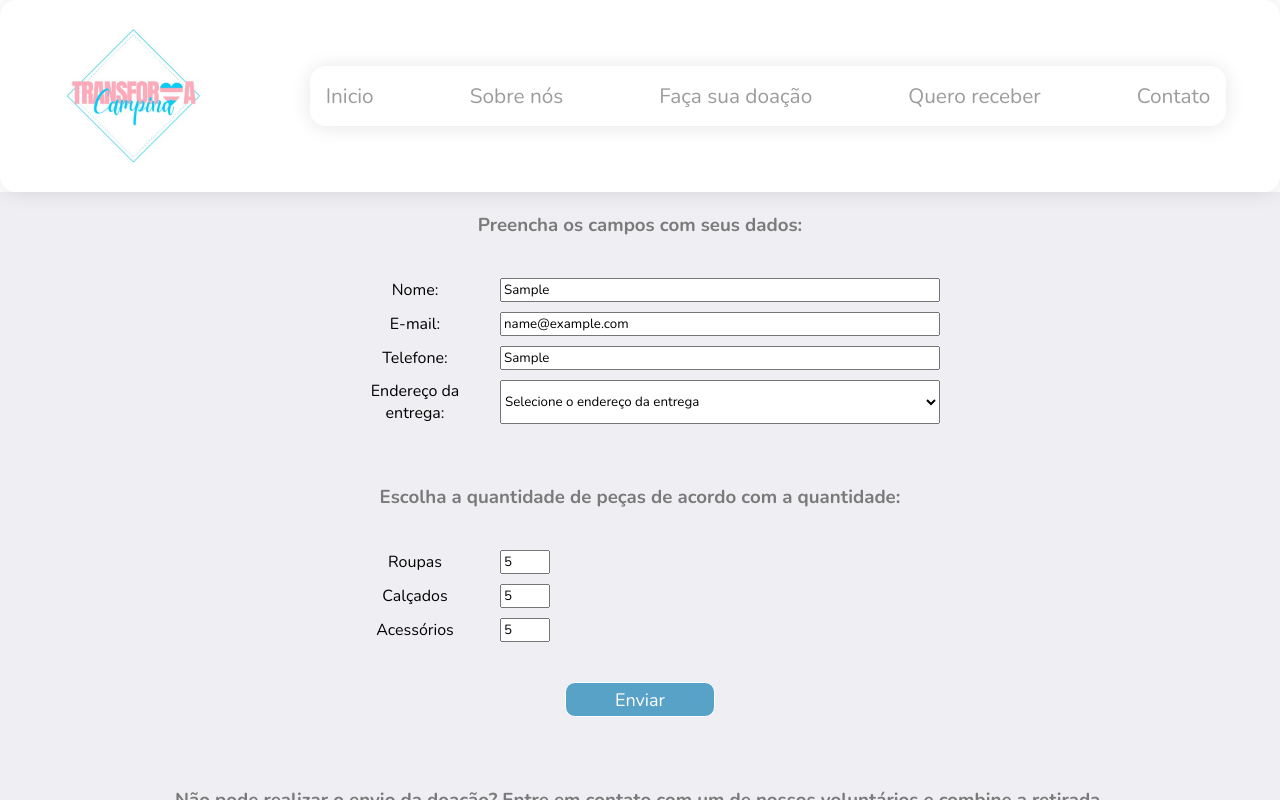
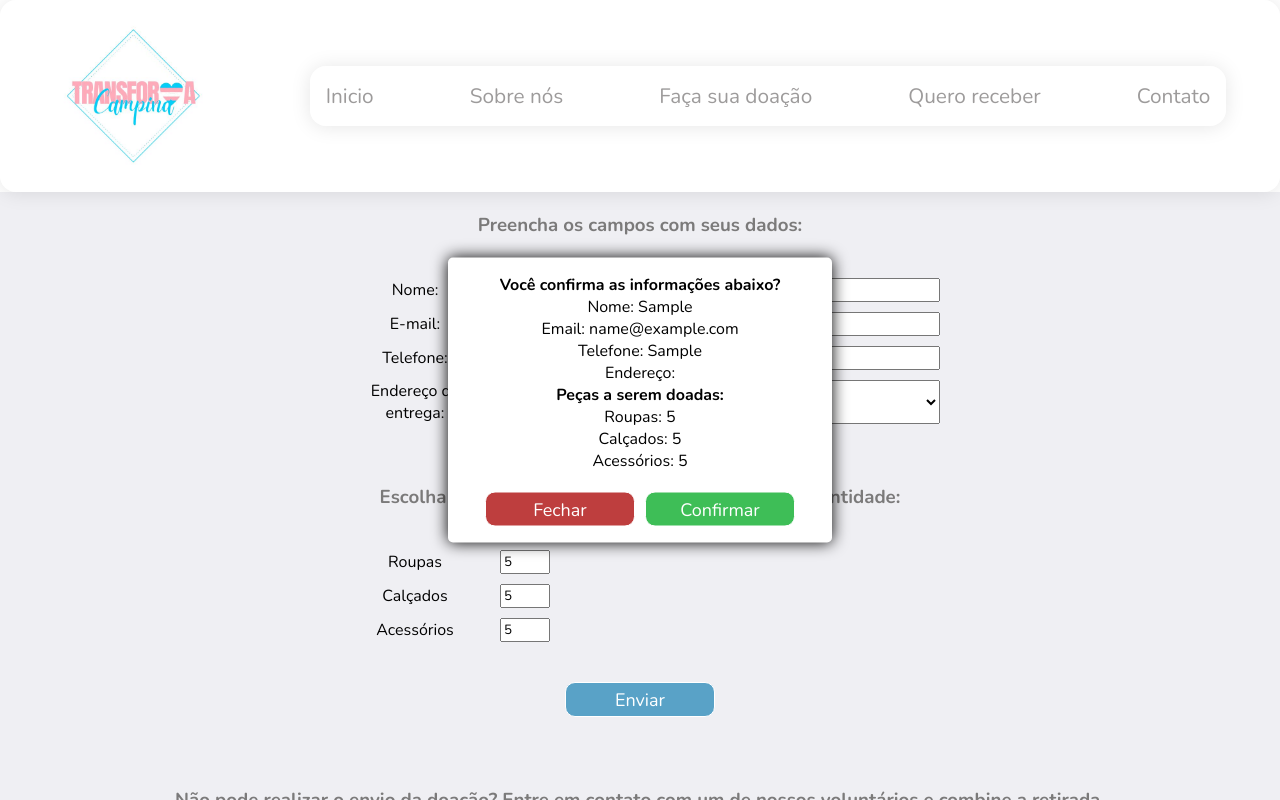
Before and after one commit to layllandrade/projeto-final-reprograma, a React (Vite) app: page /doe in a window 1280 px wide. Both pictures are taken after typing "Sample", "name@example.com", "Sample", "5", "5", "5" into the empty fields and a click on the button "Enviar". Shown: the top 800 px of the page. Built offline with nearby package versions, Linux system fonts and the light colour scheme.

Commit message:
Criando modal para telas de doação e de quero receber

```diff
--- a/src/pages/Doe.jsx
+++ b/src/pages/Doe.jsx
@@ -9,6 +9,11 @@ export function Doe() {
   const [email, setEmail] = useState("")
   const [telefone, setTelefone] = useState("")
   const [enderecoColeta, setEnderecoColeta] = useState("")
+  const [roupas, setRoupas] = useState("")
+  const [calcados, setCalcados] = useState("")
+  const [acessorios, setAcessorios] = useState("")
+
+  const [modalAberto, setModalAberto] = useState(false)
 
   const enderecos = [
     {
@@ -88,15 +93,15 @@ export function Doe() {
 
   function submeterFormulario(e) {
     e.preventDefault();
+    setModalAberto(true)
+  }
 
-    console.log("Valores dos formulários")
-    console.log("nome = " + nome)
-    console.log("email = " + email)
-    console.log("telefone = " + telefone)
-    console.log("endereço = " + enderecoColeta)
+  function fecharModal() {
+    setModalAberto(false)
+  }
 
-    // Pega a coleção de endereços e faz um filtro a partir do endereço de coleta selecionado
-    const enderecoSelecionado = enderecos.filter((elemento) => elemento.id == enderecoColeta)[0]
+  function confirmar() {
+    fecharModal()
   }
 
   return(
@@ -117,7 +122,10 @@ export function Doe() {
           <select name="enderecoColeta" value={enderecoColeta} onChange={e => setEnderecoColeta(e.target.value)}>
             <option value="">Selecione o endereço da entrega</option>
             { enderecos.map((endereco) =>
-              <option key={endereco.id} value={endereco.id}>
+              <option
+                key={endereco.id}
+                value={endereco.endereco + ", " + endereco.numero + " - " + endereco.bairro}
+              >
                 {endereco.endereco + ", " + endereco.numero + " - " + endereco.bairro}
               </option>)
             }
@@ -126,11 +134,11 @@ export function Doe() {
         <h3 className={styles.titulo}>Escolha a quantidade de peças de acordo com a quantidade:</h3>
         <div className={styles.formulario}>
           <label htmlFor="nome">Roupas</label>
-          <input type="number" className={styles.inputNumber} min="0" name="nome"/>
+          <input type="number" className={styles.inputNumber} min="0" name="nome" value={roupas} onChange={e => setRoupas(e.target.value)}/>
           <label htmlFor="nome">Calçados</label>
-          <input type="number" className={styles.inputNumber} min="0" name="nome"/>
+          <input type="number" className={styles.inputNumber} min="0" name="nome" value={calcados} onChange={e => setCalcados(e.target.value)}/>
           <label htmlFor="nome">Acessórios</label>
-          <input type="number" className={styles.inputNumber} min="0" name="nome"/>
+          <input type="number" className={styles.inputNumber} min="0" name="nome" value={acessorios} onChange={e => setAcessorios(e.target.value)}/>
         </div>
 
         <button type="submit" className={styles.botao}>Enviar</button>
@@ -152,6 +160,25 @@ export function Doe() {
           </div>
         </div>
       </div>
+
+      <dialog open={modalAberto} className={styles.dialog}>
+        <h4>Você confirma as informações abaixo?</h4>
+        <p>Nome: {nome}</p>
+        <p>Email: {email}</p>
+        <p>Telefone: {telefone}</p>
+        <p>Endereço: {enderecoColeta}</p>
+
+        <h4>Peças a serem doadas:</h4>
+
+        <p>Roupas: {roupas}</p>
+        <p>Calçados: {calcados}</p>
+        <p>Acessórios: {acessorios}</p>
+
+        <div className={styles.containerBotoes}>
+          <button type="button" className={styles.botaoFechar} onClick={fecharModal}>Fechar</button>
+          <button type="button" className={styles.botaoConfirmar} onClick={confirmar}>Confirmar</button>
+        </div>
+      </dialog>
     </div>
   )
 }
--- a/src/pages/ReceberDoacao.jsx
+++ b/src/pages/ReceberDoacao.jsx
@@ -12,18 +12,21 @@ export function ReceberDoacao() {
   const [endereco, setEndereco] = useState("")
   const [genero, setGenero] = useState("")
 
+  const [modalAberto, setModalAberto] = useState(false)
+
   function submeterFormulario(e) {
     e.preventDefault();
+    setModalAberto(true)
+  }
 
-    console.log("Valores dos formulários")
-    console.log("nome = " + nome)
-    console.log("email = " + email)
-    console.log("telefone = " + telefone)
-    console.log("idade = " + idade)
-    console.log("profissao = " + profissao)
-    console.log("endereco = " + endereco)
+  function fecharModal() {
+    setModalAberto(false)
+    }
 
+  function confirmar() {
+    fecharModal()
   }
+
   return(
     <div className={styles.receberContainer}>
       <form onSubmit={submeterFormulario}>
@@ -34,7 +37,6 @@ export function ReceberDoacao() {
 
           <label htmlFor="email">E-mail:</label>
           <input type="email" className={styles.input} name="email" value={email} onChange={e => setEmail(e.target.value)}/>
-
 
           <label htmlFor="endereco">Endereço:</label>
           <input type="endereco" className={styles.input} name="endereco" value={endereco} onChange={e => setEndereco(e.target.value)}/>
@@ -59,7 +61,21 @@ export function ReceberDoacao() {
 
         <button type="submit" className={styles.botao}>Enviar</button>
       </form>
+      <dialog open={modalAberto} className={styles.dialog}>
+        <h4>Você confirma as informações abaixo?</h4>
+        <p>Nome: {nome}</p>
+        <p>Email: {email}</p>
+        <p>Endereço: {endereco}</p>
+        <p>Profissão: {profissao}</p>
+        <p>Telefone: {telefone}</p>
+        <p>Idade: {idade}</p>
+        <p>Gênero: {genero}</p>
+
+        <div className={styles.containerBotoes}>
+          <button type="button" className={styles.botaoFechar} onClick={fecharModal}>Fechar</button>
+          <button type="button" className={styles.botaoConfirmar} onClick={confirmar}>Confirmar</button>
         </div>
-
+      </dialog>
+    </div>
   )
 }
--- a/src/styles/pages/doe.module.css
+++ b/src/styles/pages/doe.module.css
@@ -35,6 +35,7 @@ label {
     background-color: #3c93bfd4;
     color: white;
     height: 35px;
+    cursor: pointer;
 }
 
 .titulo {
@@ -69,6 +70,45 @@ label {
     width: 50px;
 }
 
+dialog {
+    left: 50%;
+    top: 50%;
+    transform: translate(-50%, -50%);
+    border: none;
+    border-radius: 5px;
+    box-shadow: 0 0 1em black;
+    width: 30%;
+}
+
+.containerBotoes {
+    display: flex;
+    justify-content: center;
+    gap: 10px;
+    margin-top: 20px;
+}
+
+.botaoConfirmar {
+    width: 150px;
+    border-radius: 10px;
+    font-size: 18px;
+    border: 1px solid;
+    background-color: #17b135d4;
+    color: white;
+    height: 35px;
+    cursor: pointer;
+}
+
+.botaoFechar {
+    width: 150px;
+    border-radius: 10px;
+    font-size: 18px;
+    border: 1px solid;
+    background-color: #b11717d4;
+    color: white;
+    height: 35px;
+    cursor: pointer;
+}
+
 @media screen and (max-width: 480px) {
     .titulo {
         font-size: 15px;
--- a/src/styles/pages/receberDoacao.module.css
+++ b/src/styles/pages/receberDoacao.module.css
@@ -57,6 +57,34 @@ label {
     color: rgb(123, 122, 122);
     padding-top: 20px;
 }
+.containerBotoes {
+    display: flex;
+    justify-content: center;
+    gap: 10px;
+    margin-top: 20px;
+}
+
+.botaoConfirmar {
+    width: 150px;
+    border-radius: 10px;
+    font-size: 18px;
+    border: 1px solid;
+    background-color: #17b135d4;
+    color: white;
+    height: 35px;
+    cursor: pointer;
+}
+
+.botaoFechar {
+    width: 150px;
+    border-radius: 10px;
+    font-size: 18px;
+    border: 1px solid;
+    background-color: #b11717d4;
+    color: white;
+    height: 35px;
+    cursor: pointer;
+}
 
 @media screen and (max-width: 480px) {
     .titulo {
```
Lines whose indentation alone changed are shown as unchanged.
